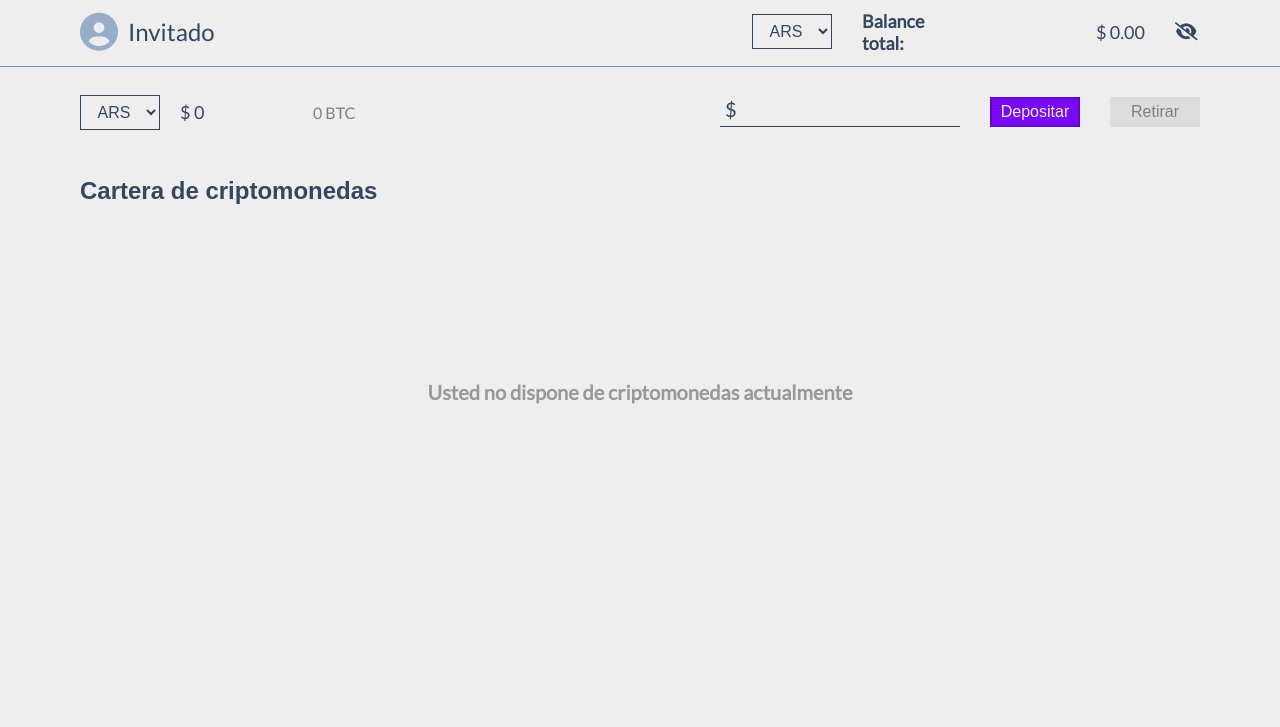
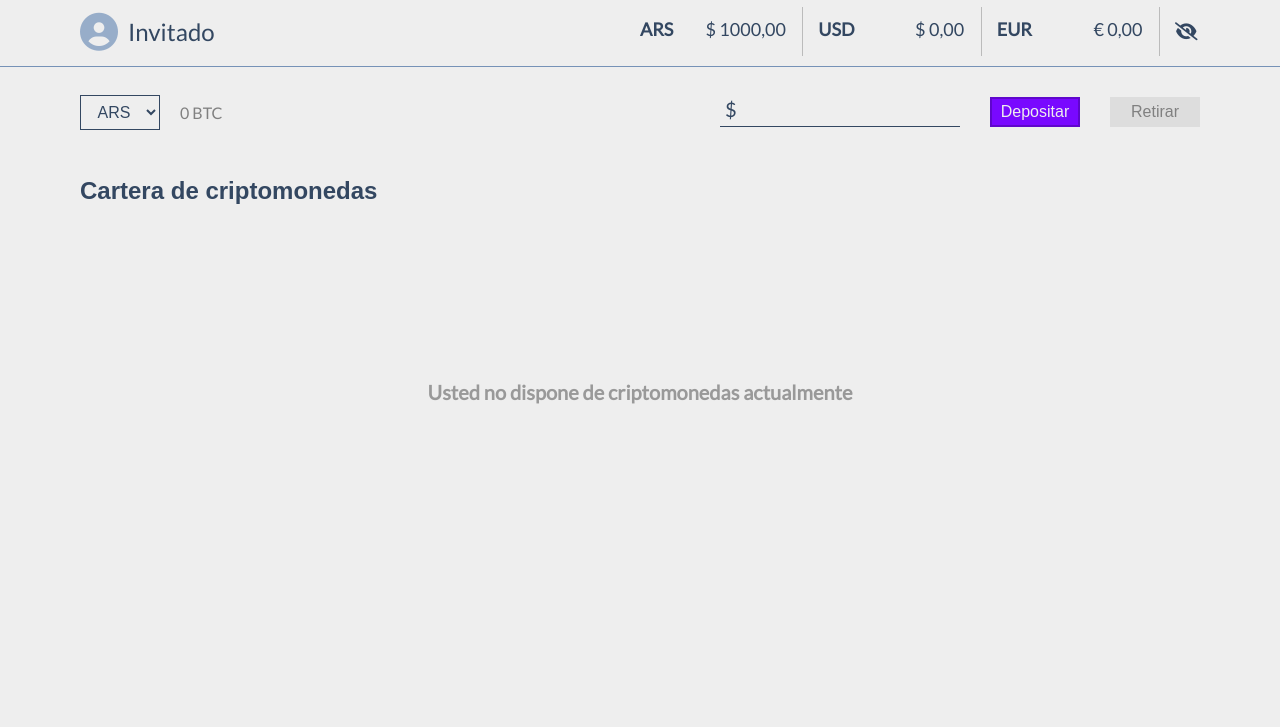
Before and after one commit to Nlezcano733/argWallet, a plain HTML site: page panelUsuario.html in a window 1280 px wide. Shown: the part 73-800 px from the top of the page. Drawn offline with Linux system fonts and the light colour scheme; no server answers; a web font is replaced by a local one.

Commit message:
version 4.3.0 - cambio en cabecera de billetera

```diff
--- a/panelUsuario.html
+++ b/panelUsuario.html
@@ -28,13 +28,25 @@
         </div>
 
         <div class="billeteraUser__balance">
-            <p class="billeteraUser__balance--subtitulo">Balance total:</p>
+            <div class="billeteraUser__balance__billetera" id="pesos">
+                <h2 class="billeteraUser__balance__billetera--moneda">ARS</h2>
+                <p class="billeteraUser__balance__billetera--cantidad" id="pesos__cantidad">$ 1000,00</p>
+            </div>
+            <div class="billeteraUser__balance__billetera" id="dolares">
+                <h2 class="billeteraUser__balance__billetera--moneda">USD</h2>
+                <p class="billeteraUser__balance__billetera--cantidad" id="dolares__cantidad">$ 0,00</p>
+            </div>
+            <div class="billeteraUser__balance__billetera" id="euros">
+                <h2 class="billeteraUser__balance__billetera--moneda">EUR</h2>
+                <p class="billeteraUser__balance__billetera--cantidad" id="euros__cantidad">€ 0,00</p>
+            </div>
+            <!-- <p class="billeteraUser__balance--subtitulo">Balance total:</p>
             <select class="billeteraUser__balance--divisas">
                 <option value="ars">ARS</option>
                 <option value="usd">USD</option>
                 <option value="eur">EUR</option>
             </select>
-            <p class="billeteraUser__balance--cantidad">$ 0.00</p>
+            <p class="billeteraUser__balance--cantidad">$ 0.00</p> -->
             <i id="ojoUser" class="fas fa-eye-slash"></i>
         </div>
     </section>
@@ -46,7 +58,7 @@
                 <option value="usd">USD</option>
                 <option value="eur">EUR</option>
             </select>
-            <p class="depositoRetiro__registro--dinero">$ 0</p>
+            <!-- <p class="depositoRetiro__registro--dinero">$ 0</p> -->
             <p class="depositoRetiro__registro--btc"> 0 BTC</p>
         </div>
         <div class="depositoRetiro__interaccion">
@@ -98,22 +110,6 @@
                     </select>
                 </th>
             </tr>
-            <!-- <tr class="activo__cuerpo">
-                <td class="activo__cuerpo__par">
-                    <div class="activo__cuerpo--nombre">
-                        <img src="assets/imagenes/doge.png" alt="Bitcoin" class="imagenCripto">
-                        <p class="parCriptoLista">BTC/ARS</p>
-                    </div>
-                </td>
-                <td class="activo__cuerpo--precio">47000</td>
-                <td class="activo__cuerpo--cambio">-10,47%</td>
-                <td class="activo__cuerpo--max">47400</td>
-                <td class="activo__cuerpo--min">46900</td>
-                <td class="activo__cuerpo--vol">1203M</td>
-                <td class="activo__cuerpo--input">
-                    <a href="#" class="activo__cuerpo--btn" role="button">Operar</a>
-                </td>
-            </tr> -->
         </table>
     </section>
 
--- a/scss/estilos.scss
+++ b/scss/estilos.scss
@@ -99,10 +99,10 @@ header{
 #redes {
     position: fixed;
     left: 30px;
-    top: 70%;
+    top: 75%;
     @include flexbox(column, space-around, center);
     width: fit-content;
-    height: 140px;
+    height: 100px;
     background-color: transparent;
     z-index: 1000;
     i{
@@ -113,11 +113,11 @@ header{
             transform: scale(1.2);
         }
     }
-    #darkMode{
-        &:active{
-            color: #D3F325;
-        }
-    }
+    // #darkMode{
+    //     &:active{
+    //         color: #D3F325;
+    //     }
+    // }
 }
 
 .panelIngreso{
@@ -474,31 +474,63 @@ header{
 
     .billeteraUser__balance{
         height: 100%;
-        width: 40%;
-        @include grids (30px, 0px, end, center);
-        grid-template-columns: 80px 1fr 1fr 25px;
-        grid-template-areas: "selector titulo cantidad ojo";
+        width: 50%;
+        @include grids (0px, 0px, end, center);
+        grid-template-columns: repeat(3, 1fr) 25px;
+        grid-template-areas: "pesos dolares euros ojo";
         font-size: $cuerpoLg;
 
-        .billeteraUser__balance--subtitulo{
-            grid-area: titulo;
-            font-weight: bold;
-            margin-right: 20px;
+        // .billeteraUser__balance--subtitulo{
+        //     grid-area: titulo;
+        //     font-weight: bold;
+        //     margin-right: 20px;
+        // }
+        // .billeteraUser__balance--divisas{
+        //     grid-area: selector;
+        //     @include selector(80px, 35px, $colorGris0, $colorAzul6);
+        //     font-size: $cuerpo;
+        //     margin-right: 50px;
+
+        //     &:disabled{
+        //         @include selector(80px, 35px, $colorGris0, $colorGris3);
+        //     }
+        // }
+        // .billeteraUser__balance--cantidad{
+        //     grid-area: cantidad;
+        //     text-align: right;
+        // }
+        #pesos{
+            grid-area: pesos;
         }
-        .billeteraUser__balance--divisas{
-            grid-area: selector;
-            @include selector(80px, 35px, $colorGris0, $colorAzul6);
-            font-size: $cuerpo;
-            margin-right: 50px;
+        #dolares{
+            grid-area: dolares;
+        }
+        #euros{
+            grid-area: euros;
+        }
 
-            &:disabled{
-                @include selector(80px, 35px, $colorGris0, $colorGris3);
+        .billeteraUser__balance__billetera{
+            height: 100%;
+            padding-right: 15px;
+            margin-right: 15px;
+            border-right: 1px solid $colorGris2;
+
+            .billeteraUser__balance__billetera--moneda{
+                display: inline-block;
+                width: 40px;
+                font-size: $cuerpoLg;
+                font-weight: 600;
+                font-family: $fuenteGeneral;
+                line-height: 2.5em;
+            }
+            .billeteraUser__balance__billetera--cantidad{
+                display: inline-block;
+                width: calc(100% - 55px);
+                margin-left: 10px;
+                text-align: right;
             }
         }
-        .billeteraUser__balance--cantidad{
-            grid-area: cantidad;
-            text-align: right;
-        }
+
         #ojoUser, #ojoConversor{
             grid-area: ojo;
             cursor: pointer;
@@ -518,9 +550,9 @@ header{
     .depositoRetiro__registro{
         width: 30%;
         @include grids (30px, 0px, start, center);
-        grid-template-columns: 70px repeat(2, 1fr);
+        grid-template-columns: 70px 1fr;
         grid-template-areas:
-            "divisa cantidad conversion";
+            "divisa conversion";
 
         #depositoRetiro__registro--divisas{
             grid-area: divisa;
```
Also changed, not shown: compraVenta.html (+15 -1 lines), index.html (+1 -1 lines), css/styles.css, 1 other file.
